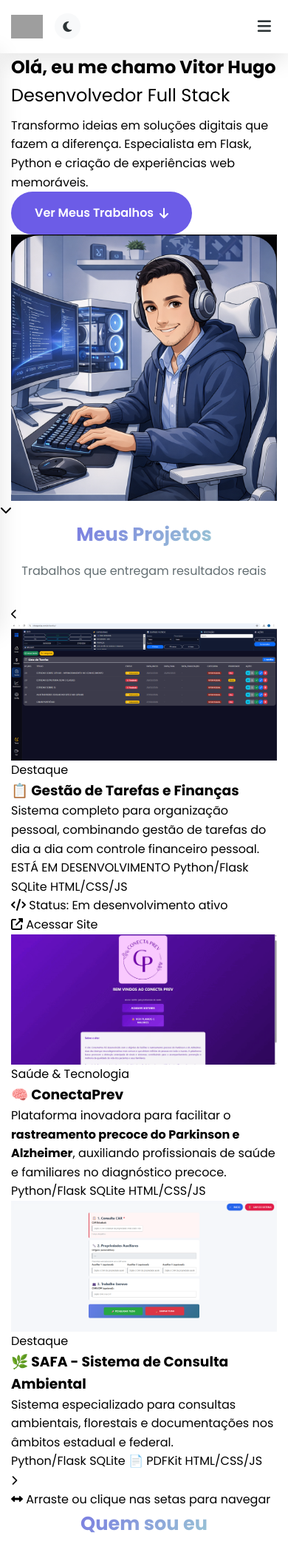
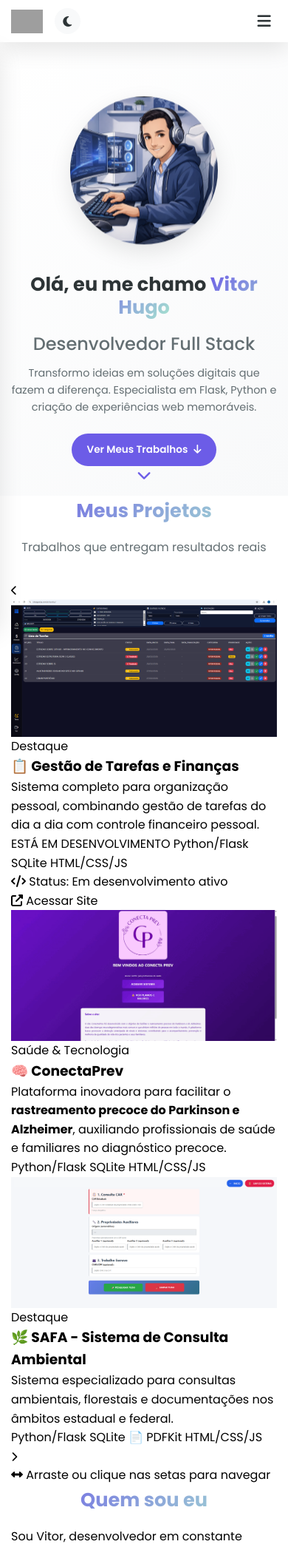
Before and after one commit to vitorhugoarcanjo/arcode, a Flask app: page / in a window 390 px wide. Shown: the top 2091 px of the page at 74% size. Run offline with Flask 3, Linux system fonts and the light colour scheme; grey boxes are pictures that could not be loaded.

Commit message:
ajustando imagem e titulo mobile e pc

```diff
--- a/static/pasta_tela_principal/bloco_0.css
+++ b/static/pasta_tela_principal/bloco_0.css
@@ -102,6 +102,12 @@
     transform: rotate(15deg);
 }
 
+/* Ícones do botão tema - serão trocados pelo JS */
+.theme-toggle .fa-moon,
+.theme-toggle .fa-sun {
+    pointer-events: none;
+}
+
 /* ==================== 5. MENU HAMBURGER (MOBILE) ==================== */
 .menu-hamburger {
     display: none;
@@ -111,17 +117,28 @@
     padding: 0.5rem;
     transition: all 0.3s ease;
     flex-shrink: 0;
+    background: none;
+    border: none;
+    width: 40px;
+    height: 40px;
+    display: none; /* Inicialmente escondido no desktop */
+    align-items: center;
+    justify-content: center;
 }
 
 .menu-hamburger:hover {
     color: var(--accent-primary);
 }
 
+.menu-hamburger i {
+    pointer-events: none;
+}
+
 /* ==================== 6. RESPONSIVIDADE ==================== */
 @media (max-width: 768px) {
-    /* Esconde os links do menu no desktop e mostra o hamburger */
+    /* Mostra o hamburger no mobile */
     .menu-hamburger {
-        display: block;
+        display: flex;
         order: 2;
     }
 
@@ -197,6 +214,8 @@
     }
 
     .menu-hamburger {
+        width: 35px;
+        height: 35px;
         font-size: 1.3rem;
     }
 
--- /dev/null
+++ b/static/pasta_tela_principal/bloco_1.css
@@ -0,0 +1,236 @@
+/* ==================== BLOCO_1.CSS ==================== */
+/* Este arquivo contém: Seção Hero (imagem e texto) */
+/* Deve ser o TERCEIRO arquivo CSS importado (depois do menu) */
+
+/* ==================== 1. SEÇÃO HERO ==================== */
+.bloco-hero {
+    min-height: 100vh;
+    display: flex;
+    align-items: center;
+    position: relative;
+    padding: 80px 0 60px;
+    background: linear-gradient(135deg, var(--bg-primary) 0%, var(--bg-secondary) 100%);
+    overflow-x: hidden;
+}
+
+/* Grid que organiza texto e imagem lado a lado */
+.hero-grid {
+    display: grid;
+    grid-template-columns: 1fr 1fr;
+    gap: 4rem;
+    align-items: center;
+    justify-items: center;
+}
+
+/* ==================== 2. TEXTO DO HERO ==================== */
+.hero-texto {
+    width: 100%;
+}
+
+.hero-texto h1 {
+    font-size: 3rem;
+    margin-bottom: 1rem;
+    line-height: 1.2;
+    color: var(--text-primary);
+}
+
+.hero-texto h1 span {
+    background: linear-gradient(135deg, var(--accent-primary), var(--accent-secondary));
+    -webkit-background-clip: text;
+    -webkit-text-fill-color: transparent;
+    background-clip: text;
+}
+
+.hero-texto p {
+    color: var(--text-secondary);
+    margin-bottom: 1.5rem;
+    font-size: 1rem;
+    line-height: 1.6;
+}
+
+/* Estilo específico para o parágrafo de "Desenvolvedor Full Stack" */
+.hero-texto p:first-of-type {
+    font-size: 1.5rem;
+    margin-bottom: 0.5rem;
+    font-weight: 500;
+}
+
+/* ==================== 3. IMAGEM DO HERO ==================== */
+.hero-imagem {
+    display: flex;
+    justify-content: center;
+    align-items: center;
+}
+
+.hero-imagem img {
+    width: 100%;
+    max-width: 400px;
+    height: auto;
+    border-radius: 50%;
+    object-fit: cover;
+    animation: float 3s ease-in-out infinite;
+    box-shadow: var(--shadow);
+    transition: transform 0.3s ease;
+}
+
+.hero-imagem img:hover {
+    transform: scale(1.02);
+}
+
+/* ==================== 4. BOTÃO ==================== */
+.btn-primary {
+    display: inline-flex;
+    align-items: center;
+    gap: 0.5rem;
+    padding: 1rem 2rem;
+    background: var(--accent-primary);
+    color: white;
+    text-decoration: none;
+    border-radius: 50px;
+    font-weight: 600;
+    transition: all 0.3s ease;
+    border: none;
+    cursor: pointer;
+    font-size: 1rem;
+}
+
+.btn-primary:hover {
+    background: var(--accent-hover);
+    transform: translateY(-2px);
+    box-shadow: var(--shadow-hover);
+}
+
+.btn-primary i {
+    transition: transform 0.3s ease;
+}
+
+.btn-primary:hover i {
+    transform: translateY(3px);
+}
+
+/* ==================== 5. INDICADOR DE SCROLL ==================== */
+.scroll-indicator {
+    position: absolute;
+    bottom: 30px;
+    left: 50%;
+    transform: translateX(-50%);
+    animation: bounce 2s infinite;
+    color: var(--accent-primary);
+    font-size: 1.5rem;
+    cursor: pointer;
+    transition: all 0.3s ease;
+}
+
+.scroll-indicator:hover {
+    color: var(--accent-hover);
+    transform: translateX(-50%) translateY(5px);
+}
+
+/* ==================== 6. ANIMAÇÕES ==================== */
+@keyframes float {
+    0%, 100% {
+        transform: translateY(0px);
+    }
+    50% {
+        transform: translateY(-20px);
+    }
+}
+
+@keyframes bounce {
+    0%, 100% {
+        transform: translateX(-50%) translateY(0);
+    }
+    50% {
+        transform: translateX(-50%) translateY(10px);
+    }
+}
+
+/* ==================== 7. RESPONSIVIDADE ==================== */
+@media (max-width: 992px) {
+    .hero-texto h1 {
+        font-size: 2.5rem;
+    }
+
+    .hero-grid {
+        gap: 3rem;
+    }
+
+    .hero-imagem img {
+        max-width: 350px;
+    }
+}
+
+@media (max-width: 768px) {
+    .bloco-hero {
+        min-height: auto;
+        padding: 100px 0 50px;
+    }
+
+    /* Muda para coluna no mobile */
+    .hero-grid {
+        grid-template-columns: 1fr;
+        gap: 2rem;
+        text-align: center;
+    }
+
+    .hero-texto {
+        order: 2;
+    }
+
+    .hero-imagem {
+        order: 1;
+    }
+
+    .hero-texto h1 {
+        font-size: 2rem;
+    }
+
+    .hero-texto p:first-of-type {
+        font-size: 1.2rem;
+    }
+
+    .hero-texto p {
+        font-size: 0.95rem;
+    }
+
+    .hero-imagem img {
+        max-width: 250px;
+    }
+
+    .btn-primary {
+        padding: 0.8rem 1.5rem;
+        font-size: 0.9rem;
+    }
+
+    .scroll-indicator {
+        bottom: 20px;
+        font-size: 1.2rem;
+    }
+}
+
+@media (max-width: 480px) {
+    .bloco-hero {
+        padding: 80px 0 40px;
+    }
+
+    .hero-texto h1 {
+        font-size: 1.6rem;
+    }
+
+    .hero-texto p:first-of-type {
+        font-size: 1.1rem;
+    }
+
+    .hero-texto p {
+        font-size: 0.9rem;
+    }
+
+    .hero-imagem img {
+        max-width: 200px;
+    }
+
+    .btn-primary {
+        padding: 0.7rem 1.3rem;
+        font-size: 0.85rem;
+    }
+}
--- a/static/pasta_tela_principal/menu.js
+++ b/static/pasta_tela_principal/menu.js
@@ -23,7 +23,7 @@ document.addEventListener('DOMContentLoaded', function() {
             });
         });
 
-        // Fechar menu ao clicar fora (opcional)
+        // Fechar menu ao clicar fora
         document.addEventListener('click', function(e) {
             if (!menuHamburger.contains(e.target) && !menuLinks.contains(e.target)) {
                 menuLinks.classList.remove('active');
@@ -32,21 +32,29 @@ document.addEventListener('DOMContentLoaded', function() {
         });
     }
 
-    // ==================== TEMA CLARO/ESCURO ====================
+    // ==================== TEMA CLARO/ESCURO COM ÍCONES ====================
     const themeToggle = document.getElementById('theme-toggle');
     const htmlElement = document.documentElement;
+
+    // Função para atualizar o ícone do botão de tema
+    function updateThemeIcon(theme) {
+        if (themeToggle) {
+            if (theme === 'dark') {
+                themeToggle.innerHTML = '<i class="fas fa-sun"></i>';
+            } else {
+                themeToggle.innerHTML = '<i class="fas fa-moon"></i>';
+            }
+        }
+    }
 
     // Verifica tema salvo no localStorage
     const savedTheme = localStorage.getItem('theme');
     if (savedTheme === 'dark') {
         htmlElement.setAttribute('data-theme', 'dark');
-        if (themeToggle) {
-            themeToggle.innerHTML = '<i class="fas fa-sun"></i>';
-        }
+        updateThemeIcon('dark');
     } else {
-        if (themeToggle) {
-            themeToggle.innerHTML = '<i class="fas fa-moon"></i>';
-        }
+        htmlElement.removeAttribute('data-theme');
+        updateThemeIcon('light');
     }
 
     // Alternar tema ao clicar
@@ -55,11 +63,11 @@ document.addEventListener('DOMContentLoaded', function() {
             if (htmlElement.getAttribute('data-theme') === 'dark') {
                 htmlElement.removeAttribute('data-theme');
                 localStorage.setItem('theme', 'light');
-                themeToggle.innerHTML = '<i class="fas fa-moon"></i>';
+                updateThemeIcon('light');
             } else {
                 htmlElement.setAttribute('data-theme', 'dark');
                 localStorage.setItem('theme', 'dark');
-                themeToggle.innerHTML = '<i class="fas fa-sun"></i>';
+                updateThemeIcon('dark');
             }
         });
     }
@@ -75,4 +83,9 @@ document.addEventListener('DOMContentLoaded', function() {
 
     adjustBodyPadding();
     window.addEventListener('resize', adjustBodyPadding);
+
+    // ==================== VERIFICA SE OS ÍCONES ESTÃO CARREGANDO ====================
+    console.log('Menu.js carregado!');
+    console.log('Botão tema:', themeToggle);
+    console.log('Menu hamburger:', menuHamburger);
 });
--- a/templates/pasta_tela_principal/tela_principal.html
+++ b/templates/pasta_tela_principal/tela_principal.html
@@ -13,6 +13,8 @@
         <!-- SEUS CSS -->
     <link rel="stylesheet" href="{{ url_for('static', filename='pasta_tela_principal/estrutura.css') }}">
     <link rel="stylesheet" href="{{ url_for('static', filename='pasta_tela_principal/bloco_0.css') }}">
+    <link rel="stylesheet" href="{{ url_for('static', filename='pasta_tela_principal/bloco_1.css') }}">
+
     <!-- <link rel="stylesheet" href="{{ url_for('static', filename='pasta_tela_principal/import_css.css') }}"> -->
 </head>
 <body>
```
Also changed, not shown: static/pasta_tela_principal/bloco_1-.css (deleted, +0 -83 lines).
